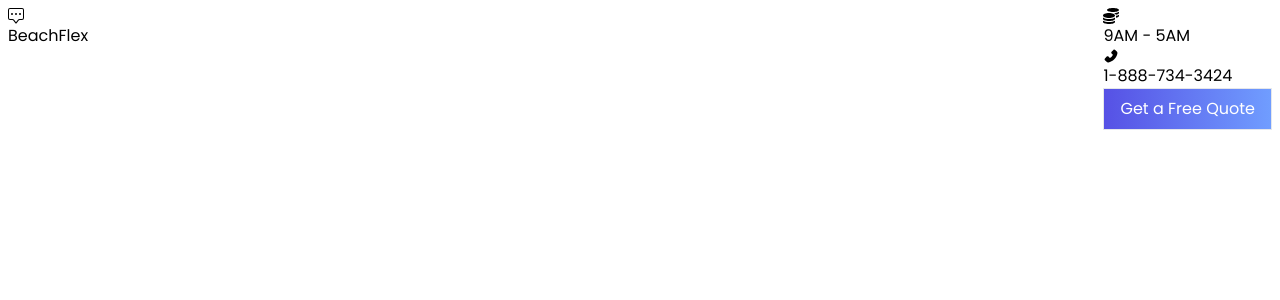
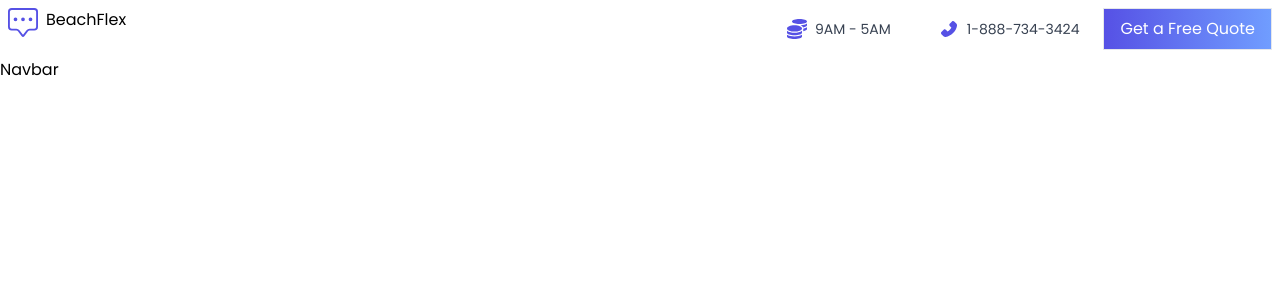
Before and after one commit to Stanlisberg/Beachflex, a React (Vite) app: page / in a window 1280 px wide. Shown: the top 300 px of the page. Built offline with nearby package versions, Linux system fonts and the light colour scheme.

Commit message:
navbar design

```diff
--- a/src/App.jsx
+++ b/src/App.jsx
@@ -1,10 +1,13 @@
 import React from 'react'
 import TopBar from "./components/TopBar"
+import Navbar from './components/Navbar'
+
 function App() {
 
   return (
     <div className="App">
       <TopBar />
+      <Navbar />
     </div>
   )
 }
--- /dev/null
+++ b/src/components/Navbar.jsx
@@ -0,0 +1,17 @@
+import { FaBars} from 'react-icons/fa';
+import { BsChatSquareDots } from 'react-icons/bs'
+import {
+    FaFacebook,
+    FaTwitter,
+    FaGoogle,
+    FaInstagram,
+} from 'react-icons/fa'
+
+function Navbar() {
+    return(
+        <div>
+            Navbar
+        </div>
+    )
+}
+export default Navbar;
--- a/src/components/TopBar.jsx
+++ b/src/components/TopBar.jsx
@@ -6,18 +6,18 @@ import { FaCoins } from "react-icons/fa";
 const TopBar = () => {
     return(
         <div className='flex justify-between py-2 px-2'>
-            <div>
-               <BsChatSquareDots />
+            <div className='flex'>
+               <BsChatSquareDots size={30} className='text-[var(--primary-dark)] mr-2'/>
                 <h1> BeachFlex</h1>
             </div>
-            <div>
-                <div>
-                   <FaCoins />
-                   <p>9AM - 5AM</p>
+            <div className='flex'>
+                <div className='hidden md:flex items-center px-6'>
+                   <FaCoins size={20} className='mr-2 text-[var(--primary-dark)]'/>
+                   <p className='text-sm text-gray-700'>9AM - 5AM</p>
                 </div>
-                <div>
-                    <AiFillPhone />
-                    <p>1-888-734-3424</p>
+                <div className='hidden md:flex  items-center px-6'>
+                    <AiFillPhone  size={20} className='mr-2 text-[var(--primary-dark)]'/>
+                    <p className='text-sm text-gray-700'>1-888-734-3424</p>
                 </div>
                 <button>Get a Free Quote</button>
             </div>
```
